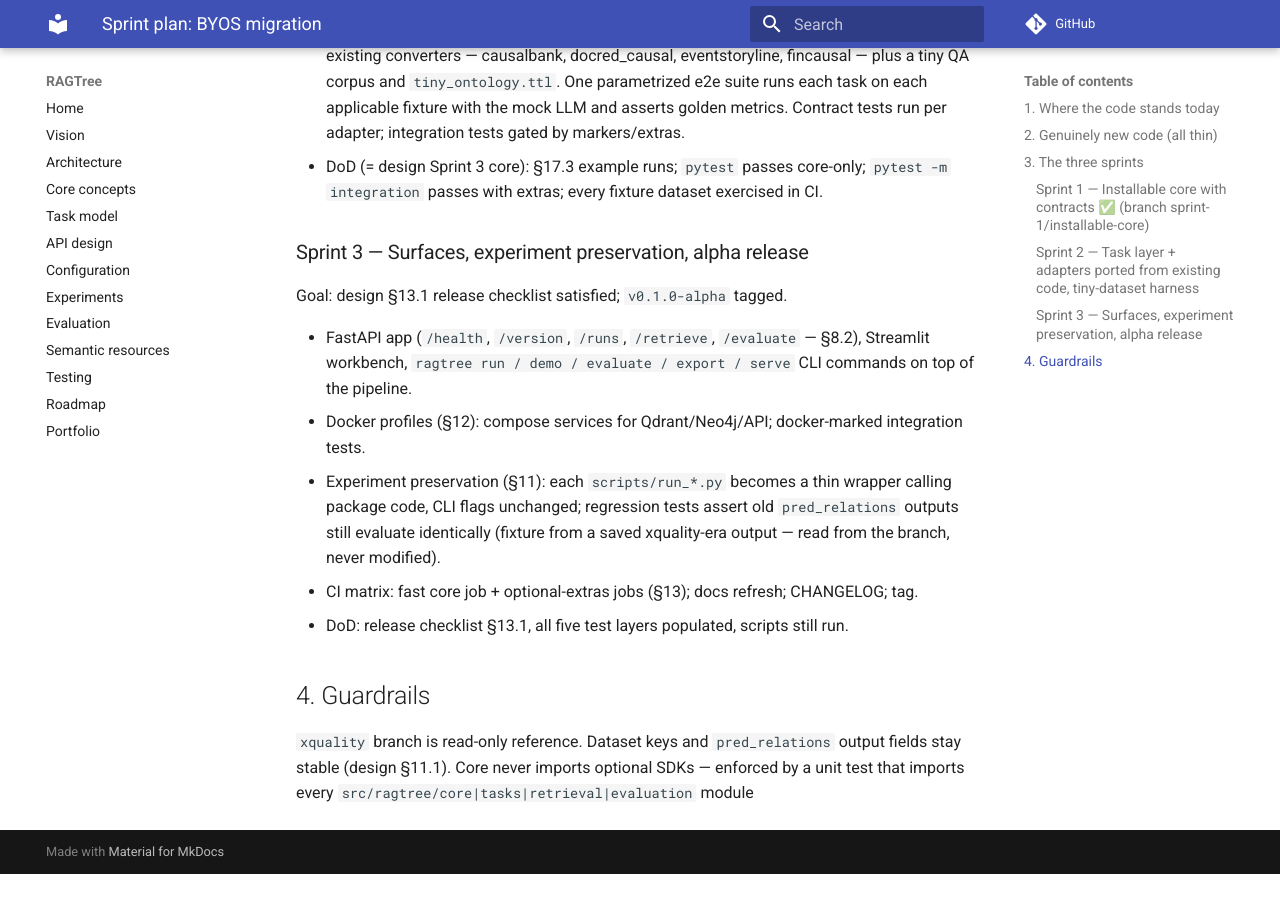
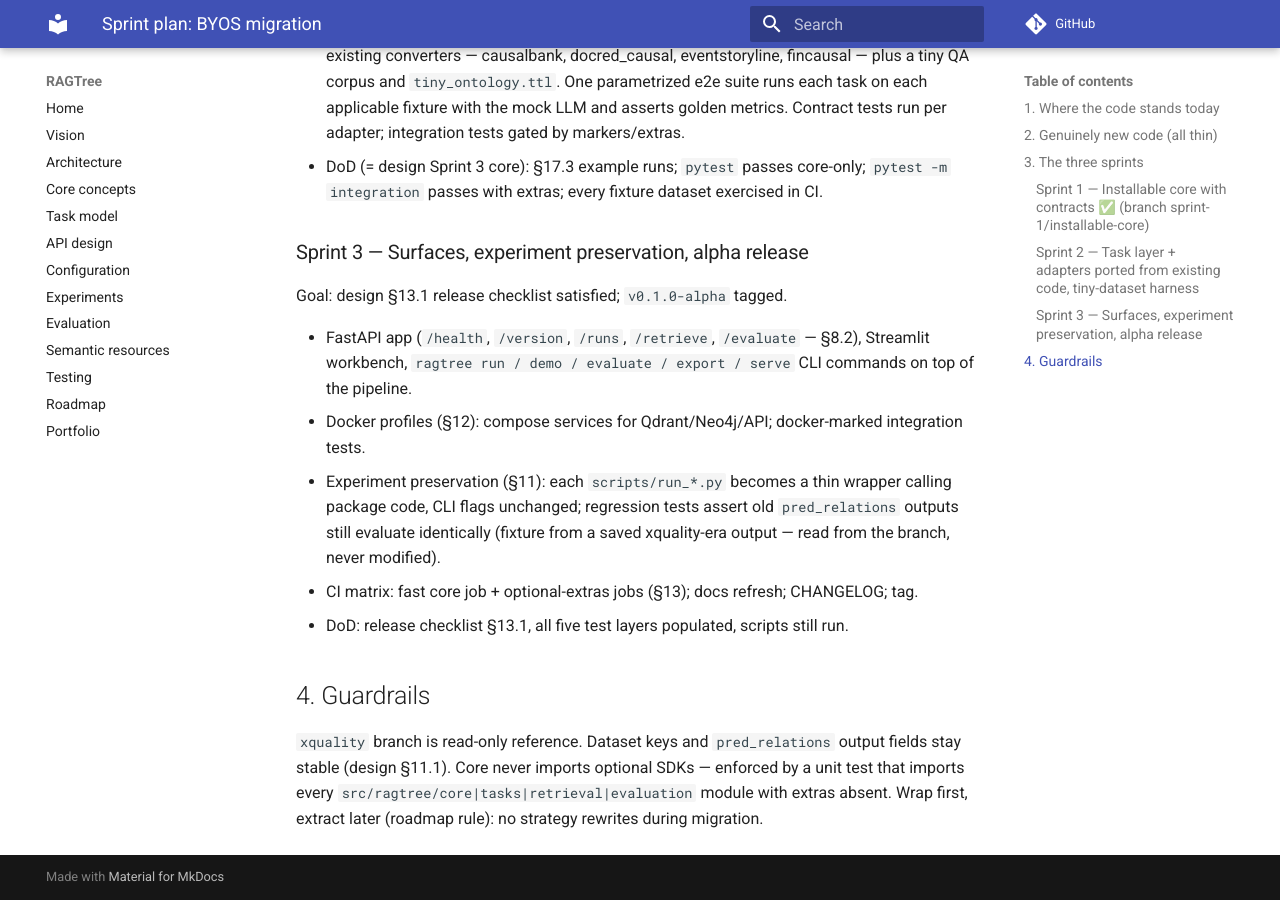
Before and after one commit to Gabriel382/RAGTree, an MkDocs documentation site: the page built from docs/sprint-plan.md, in a window 1280 px wide and 900 px high, scrolled down 3111 px. Built offline with MkDocs 1.6.1 and Material for MkDocs 9.7.7, drawn with Linux system fonts in a browser that asks for light colours; comment, search, counter and statistics services are not loaded; before the commit the page ends 3985 px from its top, so only the background shows below that.

Commit message:
Sprint 1 - installable core

```diff
--- a/docs/sprint-plan.md
+++ b/docs/sprint-plan.md
@@ -67,4 +67,4 @@ Goal: design §13.1 release checklist satisfied; `v0.1.0-alpha` tagged.
 
 ## 4. Guardrails
 
-`xquality` branch is read-only reference. Dataset keys and `pred_relations` output fields stay stable (design §11.1). Core never imports optional SDKs — enforced by a unit test that imports every `src/ragtree/core|tasks|retrieval|evaluation` module
+`xquality` branch is read-only reference. Dataset keys and `pred_relations` output fields stay stable (design §11.1). Core never imports optional SDKs — enforced by a unit test that imports every `src/ragtree/core|tasks|retrieval|evaluation` module with extras absent. Wrap first, extract later (roadmap rule): no strategy rewrites during migration.
```
Also changed, not shown: BRANCH.txt (+0 -1 lines), 1 other file.
